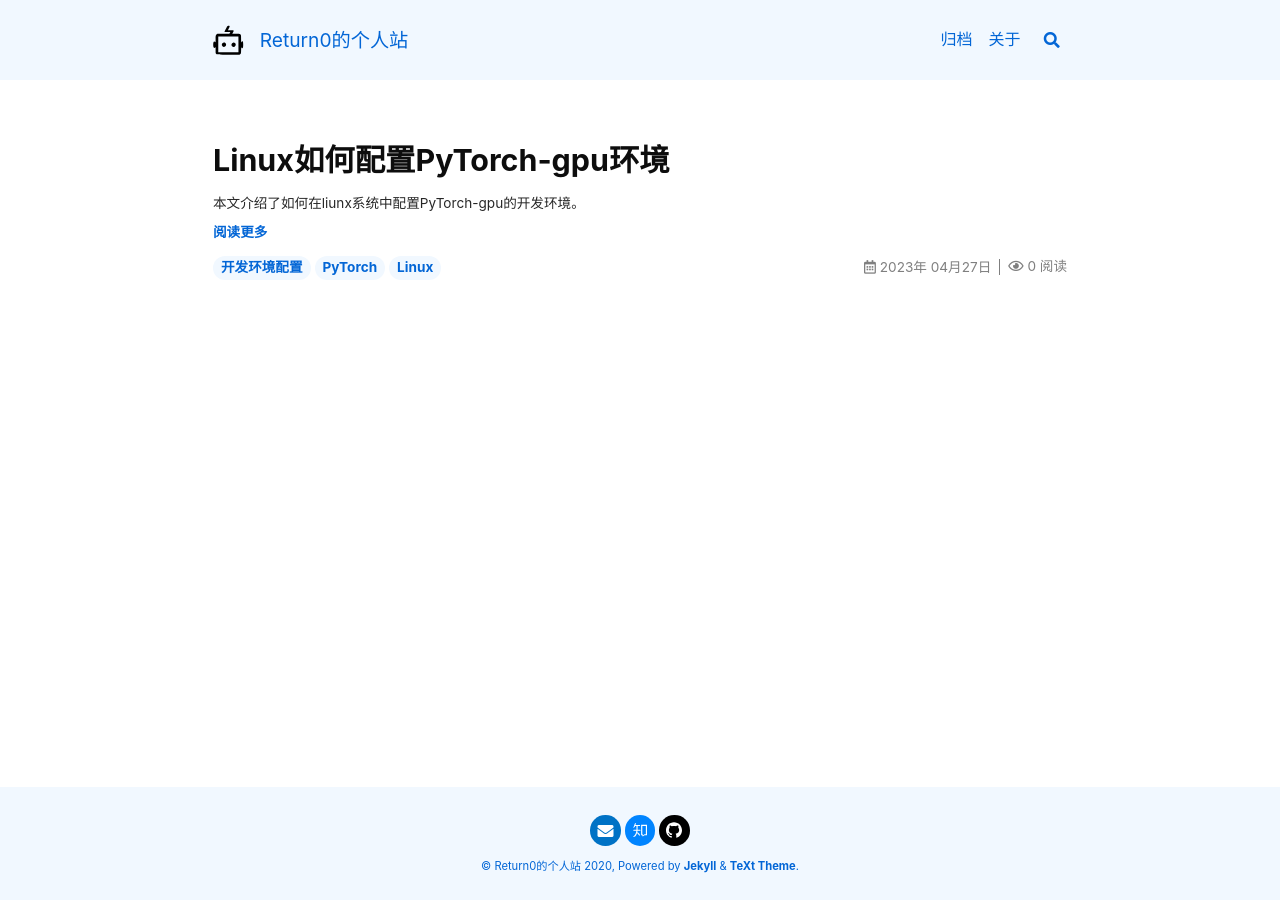
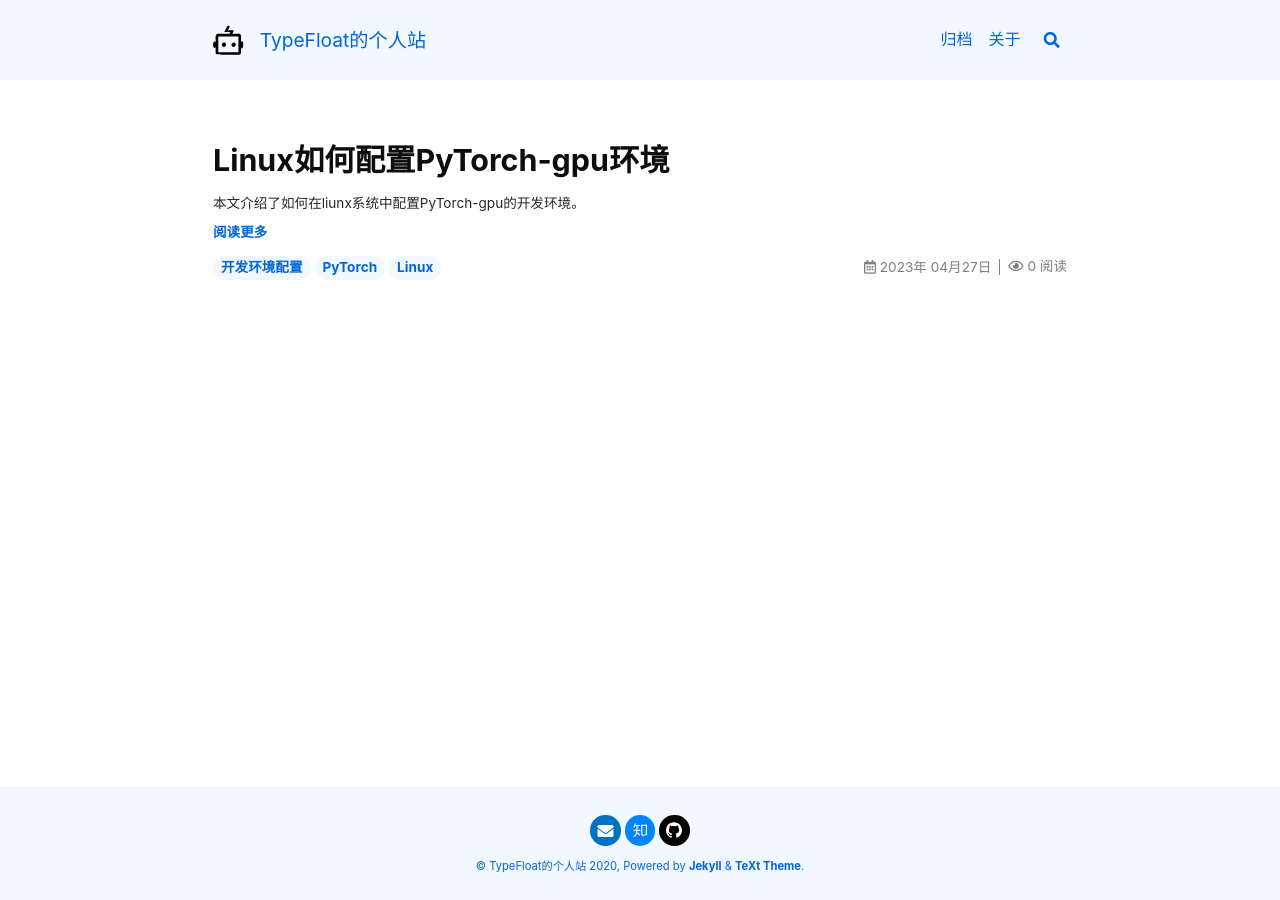
Before and after one commit to TypeFloat/TypeFloat.github.io, a Jekyll site: the page built from index.html, in a window 1280 px wide. Built offline with Jekyll 4.4.1, drawn with Linux system fonts in a browser that asks for light colours; nearby versions of some CDN libraries; the list of posts is cut into pages by our own code; comment, search, counter and statistics services are not loaded.

Commit message:
修改默认配置

```diff
--- a/_config.yml
+++ b/_config.yml
@@ -20,7 +20,7 @@ text_skin: ocean # "default" (default), "dark", "forest", "ocean", "chocolate",
 highlight_theme: tomorrow # "default" (default), "tomorrow", "tomorrow-night", "tomorrow-night-eighties", "tomorrow-night-blue", "tomorrow-night-bright"
 url     : # the base hostname & protocol for your site e.g. https://www.someone.com
 baseurl : # does not include hostname
-title   : Return0的个人站
+title   : TypeFloat的个人站
 description: > # this means to ignore newlines until "Language & timezone"
   Your Site Description
 
@@ -35,7 +35,7 @@ timezone: Asia/Shanghai # see https://en.wikipedia.org/wiki/List_of_tz_database_
 ##############################
 author:
   type      : # "person" (default), "organization"
-  name      : Return0
+  name      : TypeFloat
   url       :
   avatar    : assets/avatar.png # path or url of avatar image (square)
   bio       : 人工智能领域的开源爱好者
```
